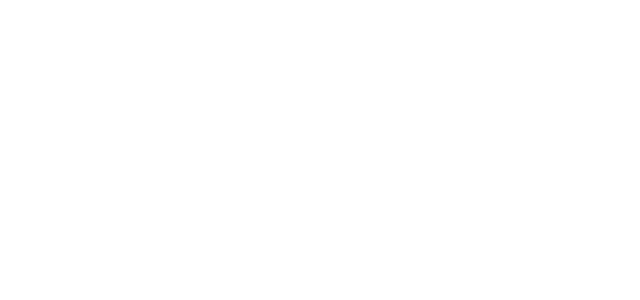
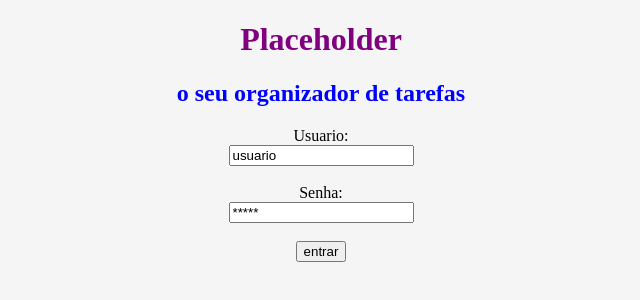
Before and after one commit to RicardomFeitosa98/Trello2, a plain HTML site: page frontpage.html in a window 1280 px wide. Shown: the whole page, without its empty margins (319-959 px from the left). Drawn offline with Linux system fonts and the light colour scheme.

Commit message:
feat: adding subtitle and a form to retrieve user information

```diff
--- a/css/frontpage.css
+++ b/css/frontpage.css
@@ -0,0 +1,15 @@
+#titulo {
+    text-align: center;
+    color: purple;
+}
+#subtitulo{
+    text-align: center;
+    color: blue;
+}
+#loginform{
+    text-align: center;
+
+}
+body{
+    background-color: whitesmoke
+}
--- a/frontpage.html
+++ b/frontpage.html
@@ -5,9 +5,21 @@
     <meta http-equiv="X-UA-Compatible" content="IE=edge">
     <meta name="viewport" content="width=device-width, initial-scale=1.0">
     <title>Trello</title>
+    <link rel="stylesheet" href="css/frontpage.css">
 </head>
 <body>
-    <h1 id="titulo"> </h1>
+    <h1 id="titulo">Placeholder</h1>
+    <h2 id="subtitulo"> o seu organizador de tarefas</h2>
+
+    <div id="loginform">
+        <form >
+            <label for="user">Usuario:</label><br>
+            <input type="text" id="user" name="usuario" value="usuario"><br> <br>
+            <label for="pword">Senha:</label><br>
+            <input type="text" id="pword" name="senha" value="*****"><br><br>
+            <input type="submit" value="entrar">
+          </form>
+    </div>
 
 </body>
 </html>
```
